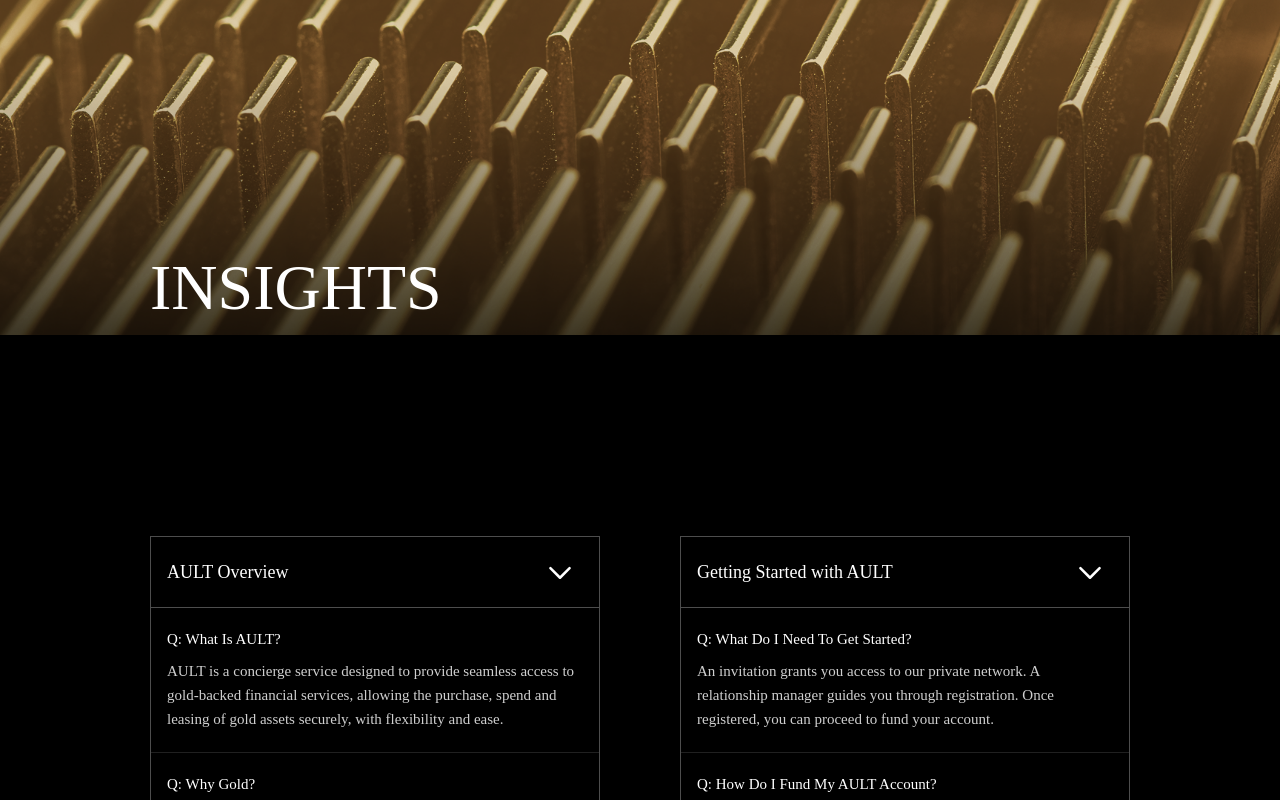
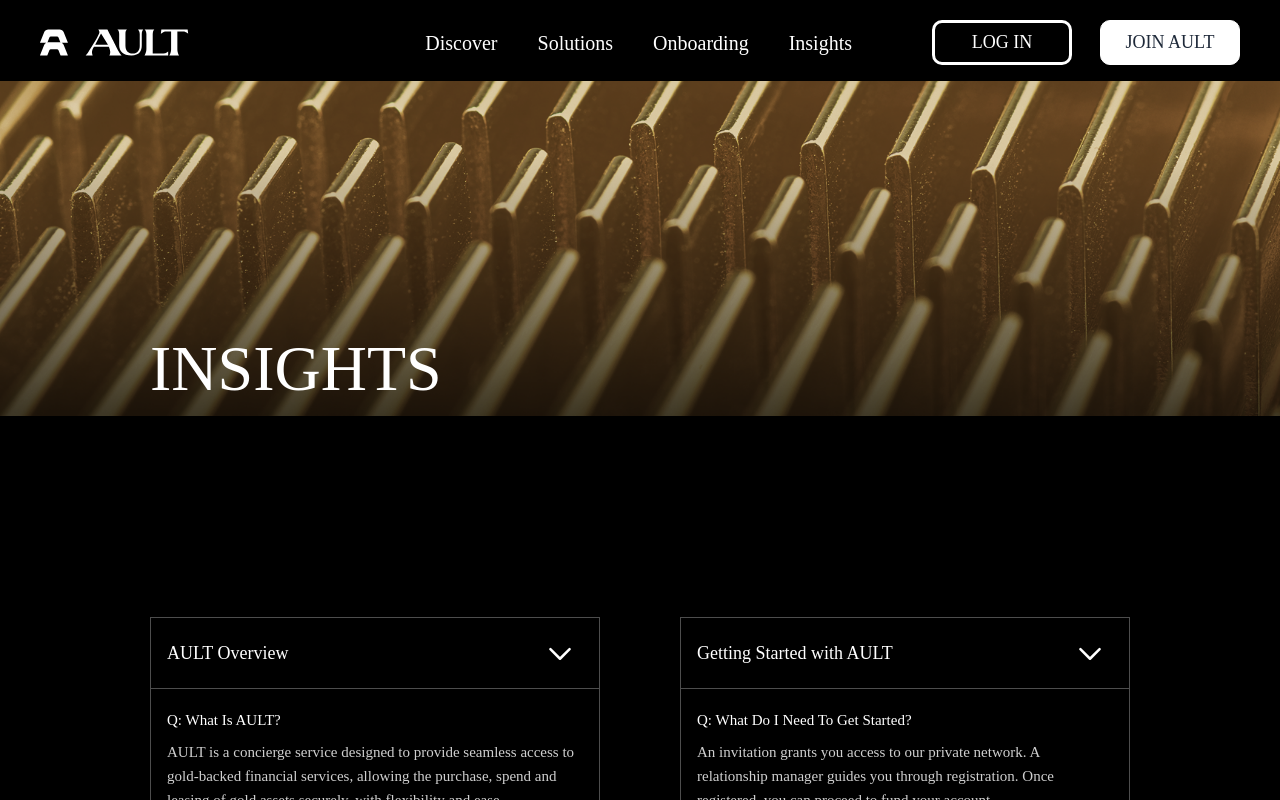
Before and after one commit to oladokun-o/Ault, a SvelteKit app: page /insights in a window 1280 px wide. Shown: the top 800 px of the page. Built offline with nearby package versions, Linux system fonts and the light colour scheme; a web font is replaced by a local one.

Commit message:
feat: update text styling for AULT description; add Navbar and Footer components to insights page

```diff
--- a/src/routes/+page.svelte
+++ b/src/routes/+page.svelte
@@ -119,7 +119,7 @@
 			</div>
 		</div>
 
-		<div class="text-[24px] font-[200] text-[#E4E4E4] capitalize lg:text-[36px]">
+		<div class="text-[24px] font-extralight text-[#E4E4E4] capitalize lg:text-[36px]">
 			AULT Is A Concierge Service That Transforms Allocated Gold Into A Liquid Financial Asset.
 			Through Cutting Edge Technology And Trusted Institutional Partnerships, We Empower You To Buy,
 			Hold, Spend, Lease, And Borrow-Against Gold With Unmatched Freedom And Confidence.
--- a/src/routes/insights/+page.svelte
+++ b/src/routes/insights/+page.svelte
@@ -3,6 +3,8 @@
 	import ChevronSvg from '$lib/assets/chevron.svg';
 	import InsightsBg from '$lib/assets/insights.png';
 	import { onMount } from 'svelte';
+	import Navbar from '$lib/components/Navbar.svelte';
+	import Footer from '$lib/components/Footer.svelte';
 
 	let openGroups = new Set<string>(
 		insights.map(group => group.title)
@@ -32,6 +34,9 @@
     }, 50);
   });
 </script>
+
+<!-- navbar -->
+<Navbar />
 
 <section class="relative mx-auto max-w-[1728px]">
 	<div id="hero"
@@ -77,3 +82,5 @@
 		{/each}
 	</div>
 </section>
+
+<Footer />
```
